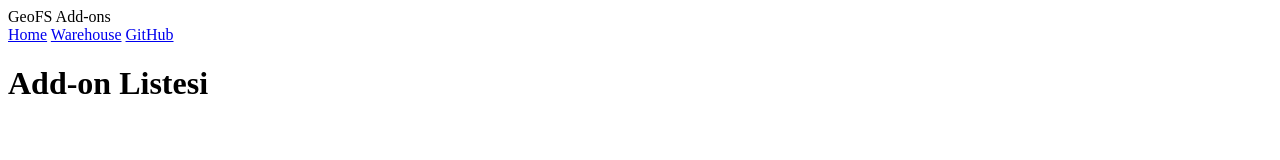
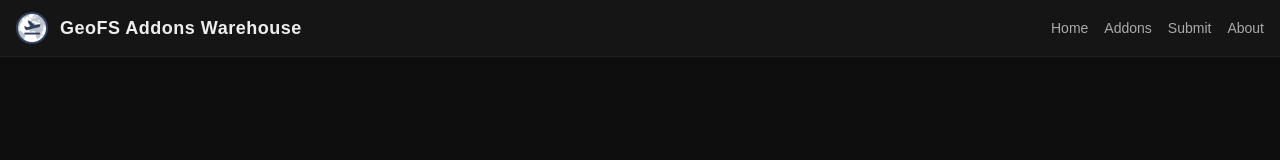
Before and after one commit to Dta1671/geofs-addons, a plain HTML site: page index.html in a window 1280 px wide. Drawn offline with Linux system fonts and the light colour scheme; no server answers.

Commit message:
Update index.html

```diff
--- a/index.html
+++ b/index.html
@@ -1,28 +1,64 @@
 <!DOCTYPE html>
 <html lang="tr">
 <head>
-  <meta charset="UTF-8">
-  <title>GeoFS Add-ons</title>
-  <link rel="stylesheet" href="style.css">
+    <meta charset="UTF-8">
+    <title>GeoFS Addons Warehouse</title>
+    <style>
+        body {
+            margin: 0;
+            font-family: Arial, Helvetica, sans-serif;
+            background: #0e0e0e;
+            color: #eee;
+        }
+
+        /* ÜST BAR */
+        .topbar {
+            display: flex;
+            align-items: center;
+            height: 56px;
+            background: #151515;
+            border-bottom: 1px solid #222;
+            padding: 0 16px;
+        }
+
+        .topbar img {
+            height: 32px;
+            margin-right: 12px;
+        }
+
+        .topbar .title {
+            font-size: 18px;
+            font-weight: 600;
+            letter-spacing: 0.5px;
+        }
+
+        .topbar .spacer {
+            flex: 1;
+        }
+
+        .topbar a {
+            color: #aaa;
+            text-decoration: none;
+            margin-left: 16px;
+            font-size: 14px;
+        }
+
+        .topbar a:hover {
+            color: #fff;
+        }
+    </style>
 </head>
 <body>
 
-  <!-- ÜST BAR -->
-  <header class="topbar">
-    <div class="logo">GeoFS Add-ons</div>
-    <nav class="nav">
-      <a href="#">Home</a>
-      <a href="https://github.com/Dta1671/geofs-addons-warehouse" target="_blank">Warehouse</a>
-      <a href="https://github.com/Dta1671/geofs-addons" target="_blank">GitHub</a>
-    </nav>
-  </header>
+    <div class="topbar">
+        <img src="_images_media_logo_icon(1).png" alt="Logo">
+        <div class="title">GeoFS Addons Warehouse</div>
+        <div class="spacer"></div>
+        <a href="#">Home</a>
+        <a href="#">Addons</a>
+        <a href="#">Submit</a>
+        <a href="#">About</a>
+    </div>
 
-  <!-- ANA İÇERİK -->
-  <main class="container">
-    <h1>Add-on Listesi</h1>
-    <ul id="addons-list"></ul>
-  </main>
-
-  <script src="script.js"></script>
 </body>
 </html>
```
